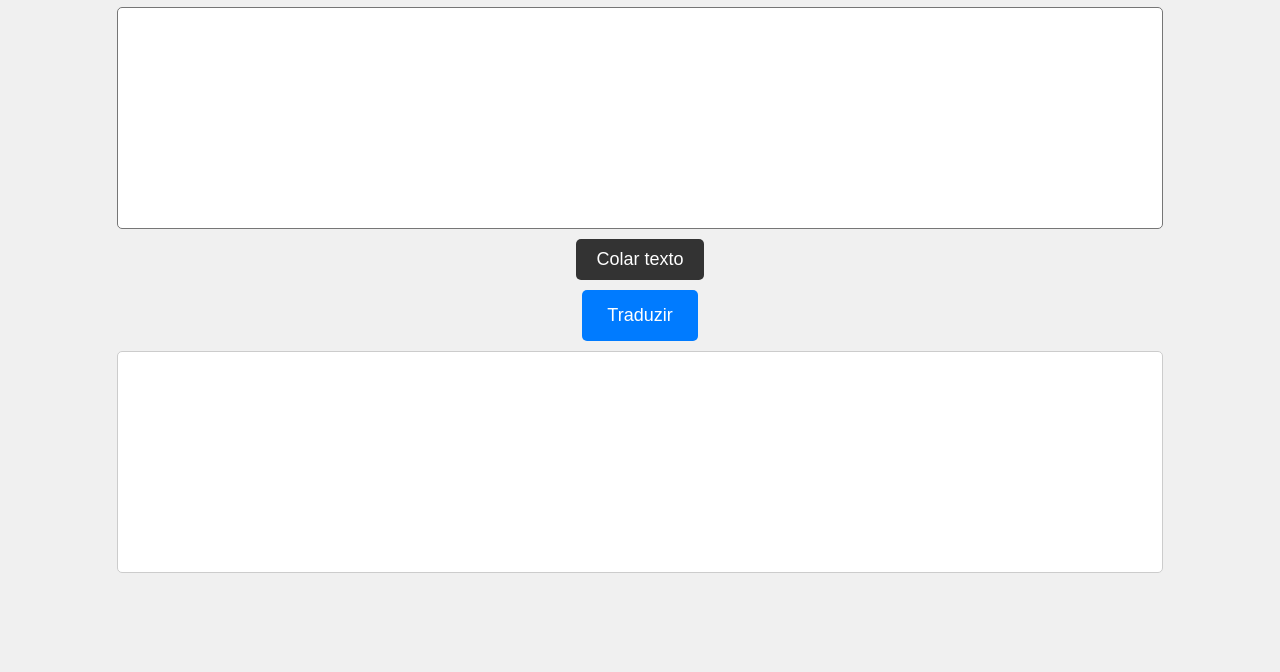
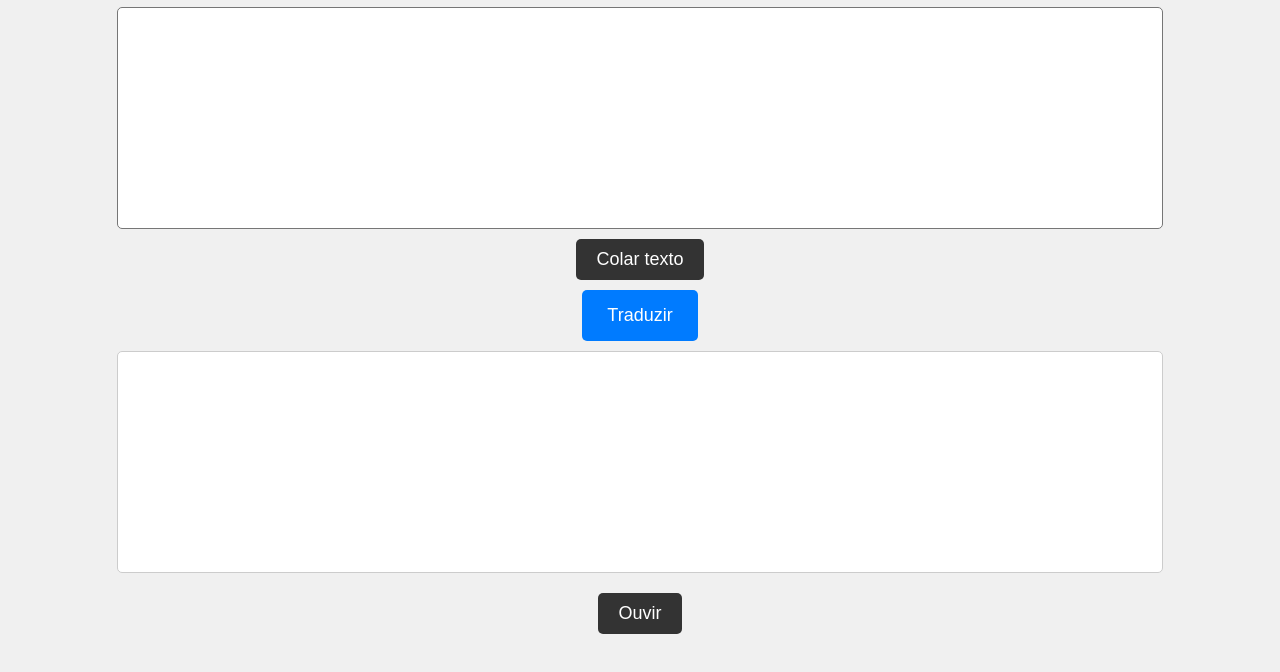
Before and after one commit to guilhermeossemer/lingua_do_Z, a plain HTML site: page index.html in a window 1280 px wide. Shown: the part 104-776 px from the top of the page. Drawn offline with Linux system fonts and the light colour scheme.

Commit message:
Add files via upload

```diff
--- a/index.html
+++ b/index.html
@@ -21,6 +21,7 @@
 
 
     <p id="resultado"></p>
+    <button type="button" onclick="ouvirTexto()">Ouvir</button>
     <button id="botaoCopiar" onclick="copiarResultado()" style="display: none;">Copiar Resposta</button>
 </body>
 </html>
--- a/script.js
+++ b/script.js
@@ -66,3 +66,21 @@ function colarTexto() {
         console.error('Erro ao colar texto: ', err);
     });
 }
+// Função para falar o texto traduzido
+function ouvirTexto() {
+    const palavraInvertida = document.getElementById('resultado').textContent;
+
+    // Verifica se a API de fala está disponível no navegador
+    if ('speechSynthesis' in window) {
+        const synthesis = window.speechSynthesis;
+        const utterance = new SpeechSynthesisUtterance(palavraInvertida);
+
+        // Define a voz que será usada (opcional)
+        // const voices = synthesis.getVoices();
+        // utterance.voice = voices[0]; // Altere o índice para a voz desejada
+
+        synthesis.speak(utterance);
+    } else {
+        alert('A API de fala não é suportada neste navegador.');
+    }
+}
```
